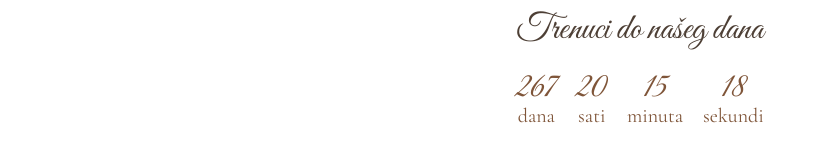
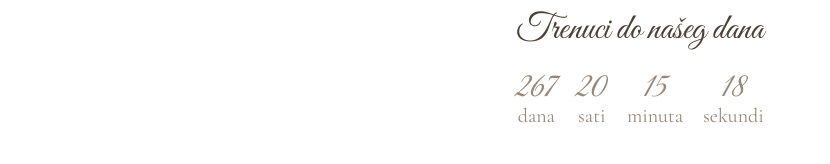
Before and after one commit to hariskablar/ceremony, a React (Vite) app: page / in a window 1280 px wide. Shown: the part 830-994 px from the top of the page, without its empty margins (0-830 px from the left). Built offline with nearby package versions, Linux system fonts and the light colour scheme.

Commit message:
changes on home page

```diff
--- a/src/components/Countdown.jsx
+++ b/src/components/Countdown.jsx
@@ -49,28 +49,28 @@ export default function Countdown({ target }) {
   return (
     <div className='w-full flex justify-center gap-5 mb-10 '>
       <div className='flex flex-col items-center justify-center leading-none'>
-        <span className='text-4xl font-medium text-earth-4 leading-none caligraphy'>
+        <span className='text-4xl font-medium text-beige-6 leading-none caligraphy'>
           {days.toString()}
         </span>
-        <span className='text-earth-4 text-xl leading-none'>dana</span>
+        <span className='text-beige-6 text-xl leading-none'>dana</span>
       </div>
       <div className='flex flex-col items-center justify-center '>
-        <span className='text-4xl font-medium text-earth-4 leading-none caligraphy'>
+        <span className='text-4xl font-medium text-beige-6 leading-none caligraphy'>
           {hours.toString().padStart(2, '0')}
         </span>
-        <span className='text-earth-4 text-xl leading-none'>sati</span>
+        <span className='text-beige-6 text-xl leading-none'>sati</span>
       </div>
       <div className='flex flex-col items-center justify-center leading-none '>
-        <span className='text-4xl font-medium text-earth-4 leading-none caligraphy'>
+        <span className='text-4xl font-medium text-beige-6 leading-none caligraphy'>
           {minutes.toString().padStart(2, '0')}
         </span>
-        <span className='text-earth-4 text-xl leading-none'>minuta</span>
+        <span className='text-beige-6 text-xl leading-none'>minuta</span>
       </div>
       <div className='flex flex-col items-center justify-center leading-none '>
-        <span className='text-4xl font-medium text-earth-4 leading-none caligraphy'>
+        <span className='text-4xl font-medium text-beige-6 leading-none caligraphy'>
           {seconds.toString().padStart(2, '0')}
         </span>
-        <span className='text-earth-4 text-xl leading-none'>sekundi</span>
+        <span className='text-beige-6 text-xl leading-none'>sekundi</span>
       </div>
     </div>
   );
```
